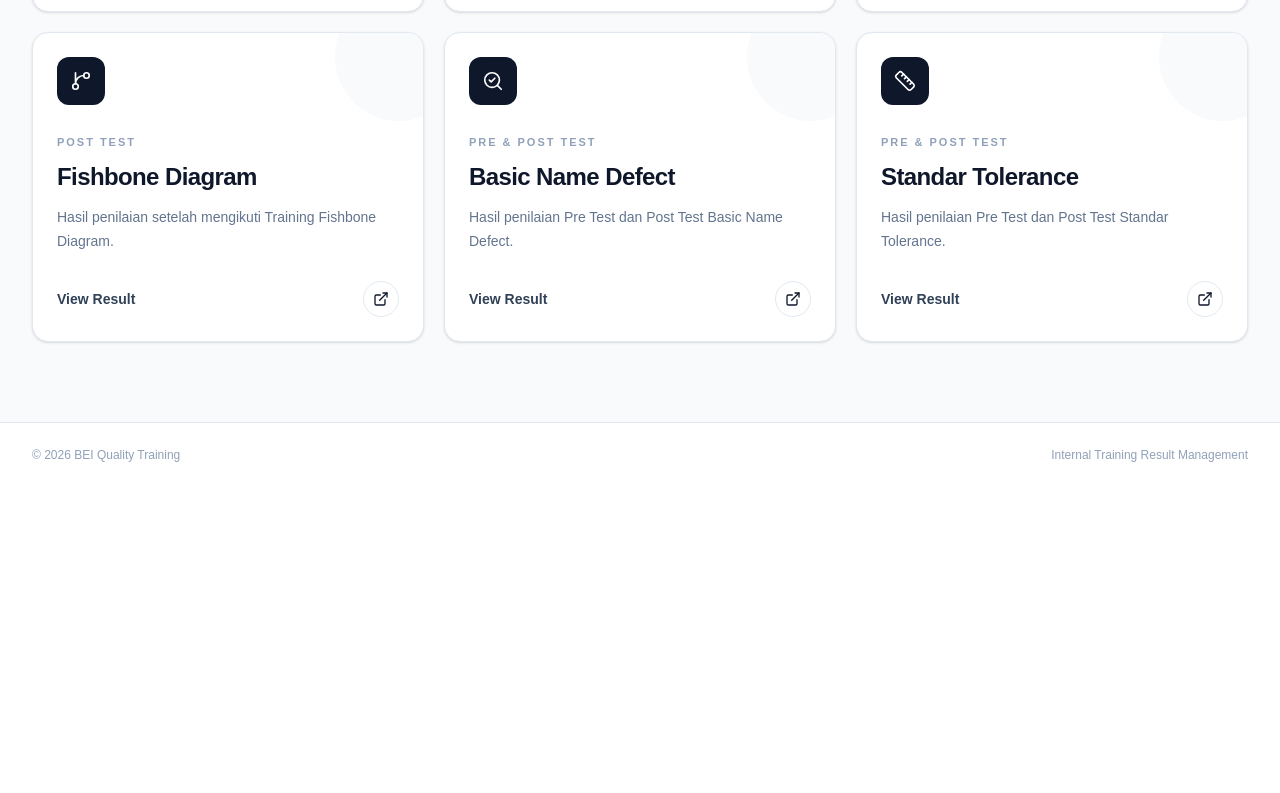
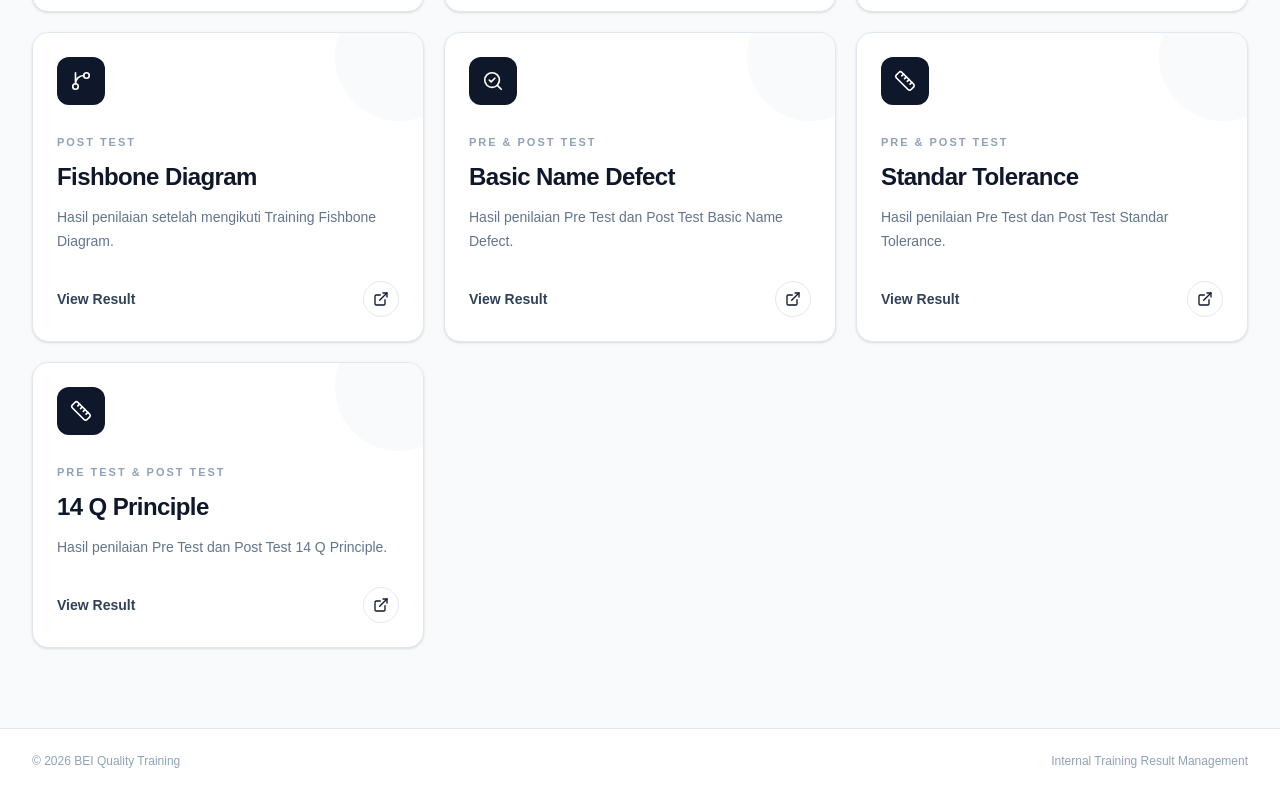
Before and after one commit to robysunjaya20/bei-quality-training-result, a Next.js app: page / in a window 1280 px wide. Shown: the part 673-1466 px from the top of the page. Before the commit the page ends 1160 px from the top, so only its background shows below. Built offline with nearby package versions, Linux system fonts and the light colour scheme.

Commit message:
Add new entry for 14 Q Principle Pre & Post Test

```diff
--- a/src/app/page.tsx
+++ b/src/app/page.tsx
@@ -50,6 +50,14 @@ const trainingResults = [
     icon: Ruler,
     type: "PRE & POST TEST",
     url: "https://docs.google.com/spreadsheets/d/1bgRfN3U-iwTTV-s_AtQqfig7S44_etnqh2zYLhr5P4Y/edit?usp=sharing",
+  },
+  {
+    category: "14 Q Principle",
+    title: "Pre Test & Post Test",
+    description: "Hasil penilaian Pre Test dan Post Test 14 Q Principle.",
+    icon: Ruler,
+    type: "PRE TEST & POST TEST",
+    url: "https://docs.google.com/spreadsheets/d/1bSVJtjSAlBB4XI-RjcKIqlJyVZkcnlrPFCHeVx_Hbpo/edit?usp=sharing",
   },
 ];
 
```
